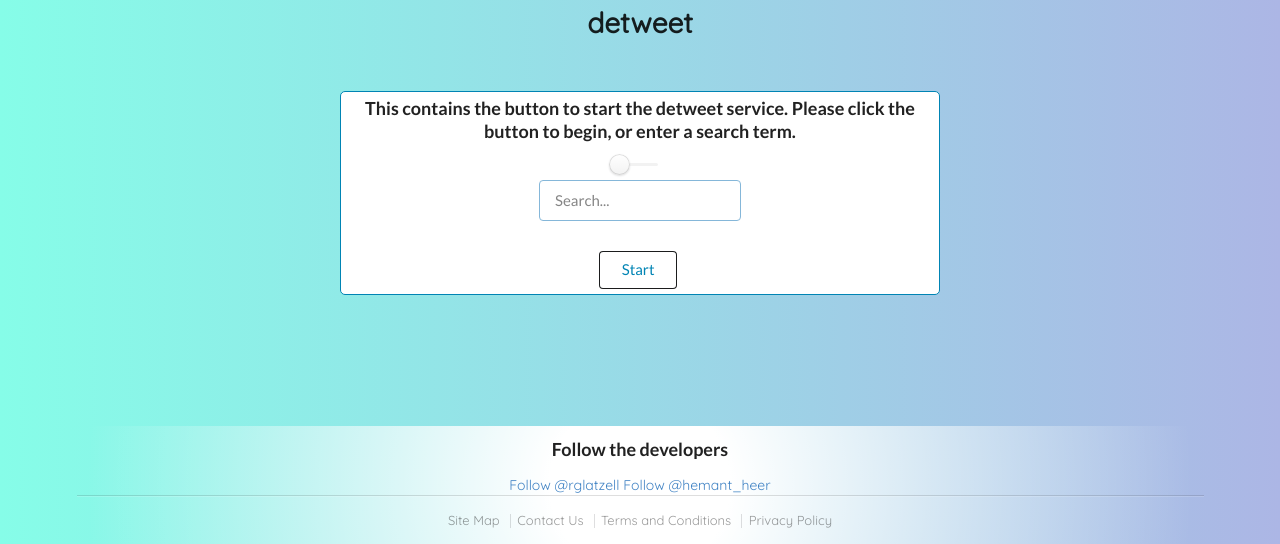
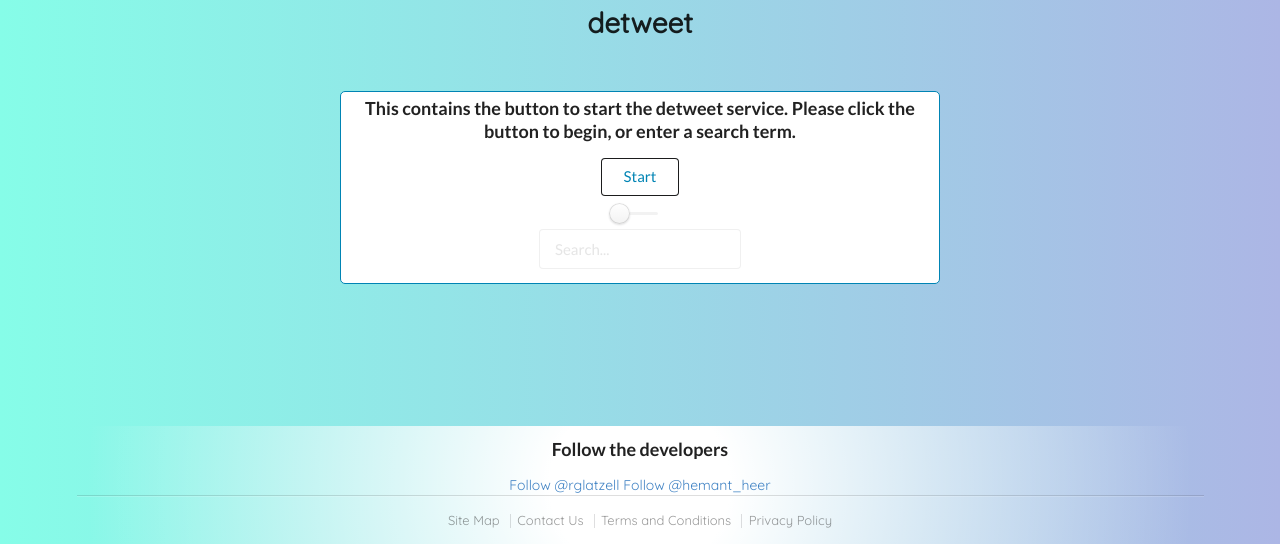
Before and after one commit to robertglatzel/detweet, a Flask app: a page that uses web_dynamic/templates/index.html in a window 1280 px wide. Shown: the part 256-800 px from the top of the page. Run offline with Flask 2, Linux system fonts and the light colour scheme; some libraries are stand-ins or nearby versions.

Commit message:
Adding working search bar

```diff
--- a/web_dynamic/static/scripts/tweets.js
+++ b/web_dynamic/static/scripts/tweets.js
@@ -7,7 +7,11 @@ $( document ).ready(function() {
     console.log(idList);
 
 
+    // Sends out the request with an optional search param.
     $('#start-button').click(function () {
+      let searchTerms = $('#search-box input').val();
+      let searchArr = searchTerms.split(" ");
+      console.log(searchArr);
       $('#start-detweet-div').css('display', 'none');
       $('#main-container').css('display', 'inline');
     });
@@ -68,9 +72,8 @@ $( document ).ready(function() {
       })
     ;
 
+    // Toggles the search bar. When search bar is toggled, it allows user to enter a search paramater. That paramater will be passed to the function, overriding the detweet.
     $('#selection-toggle').click(function() {
-        $('#search-box').toggle();
+        $( "#search-box" ).toggleClass('focus disabled');
     });
-
-    // login-button
 });
--- a/web_dynamic/static/styles/styles.css
+++ b/web_dynamic/static/styles/styles.css
@@ -78,6 +78,12 @@ footer {
   font-size: 15px;
   margin-top: 30px;
   color: #0084b4 !important;
+}
+
+#start-button {
+  display: block;
+  margin: 0 auto;
+  margin-bottom: 10px;
 }
 
 #start-detweet-div {
@@ -193,12 +199,8 @@ footer {
     margin: 0;
 }
 
-
 #search-box {
     display: block;
     margin: 0 auto;
+    margin-bottom: 9px;
 }
-/* Toggle button */
-#selection-toggle {
-
-}
--- a/web_dynamic/templates/index.html
+++ b/web_dynamic/templates/index.html
@@ -40,15 +40,16 @@
 
                 <div id="start-detweet-div" class="instructions">
                   <h3>This contains the button to start the detweet service. Please click the button to begin, or enter a search term.</h3>
+                  <a href="#"><button id="start-button"class="ui black basic button centered"></i>Start</button></a>
                   <div id="selection-toggle" class="ui slider checkbox">
                     <input type="checkbox" name="newsletter">
                     <label></label>
                   </div>
-                  <div id="search-box" class="ui input focus">
+                  <div id="search-box" class="ui disabled input">
                       <input type="text" placeholder="Search...">
                   </div>
-                  <a href="http://127.0.0.1:5000/get_tweets"><button id="start-button"class="ui black basic button centered"></i>Start</button></a>
                 </div>
+
 
                 <div id="main-container">
                   <div class="instructions">
```
